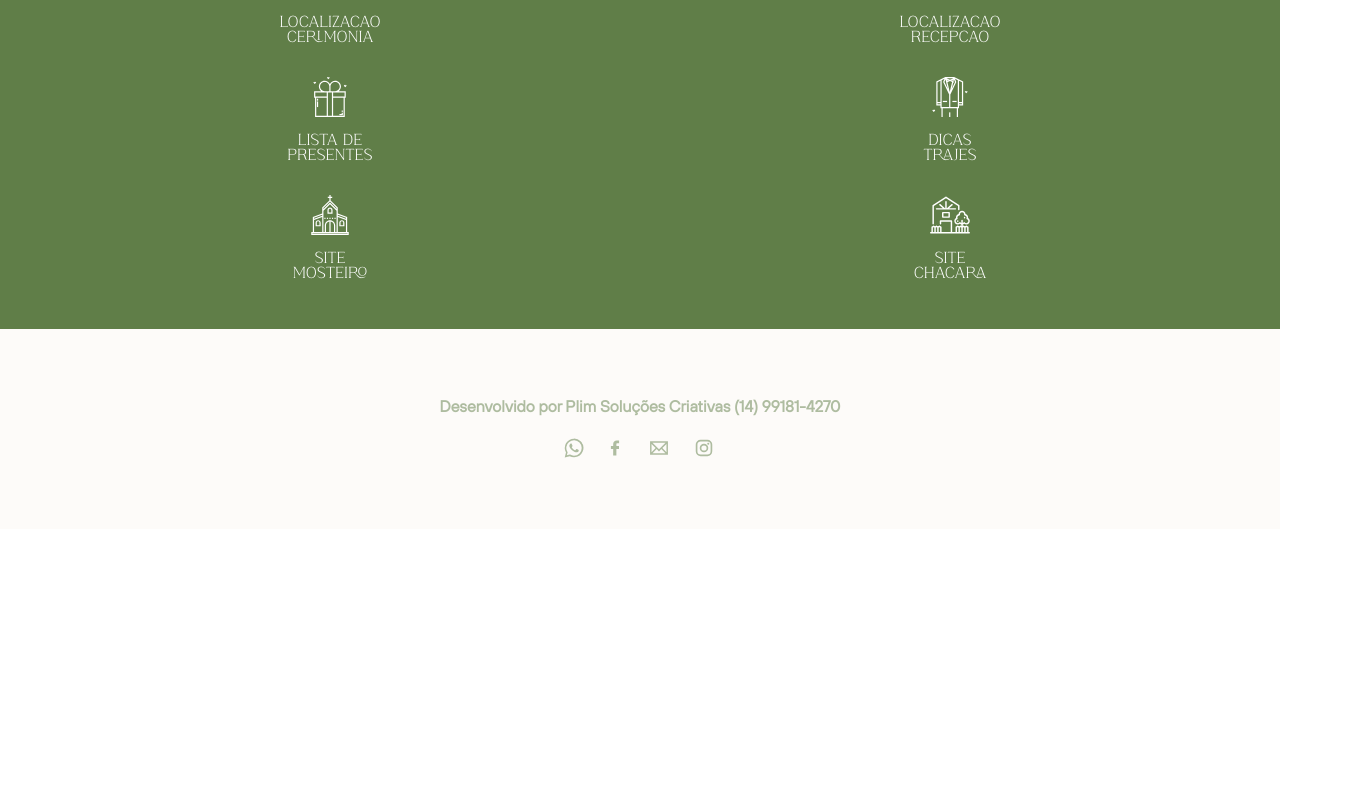
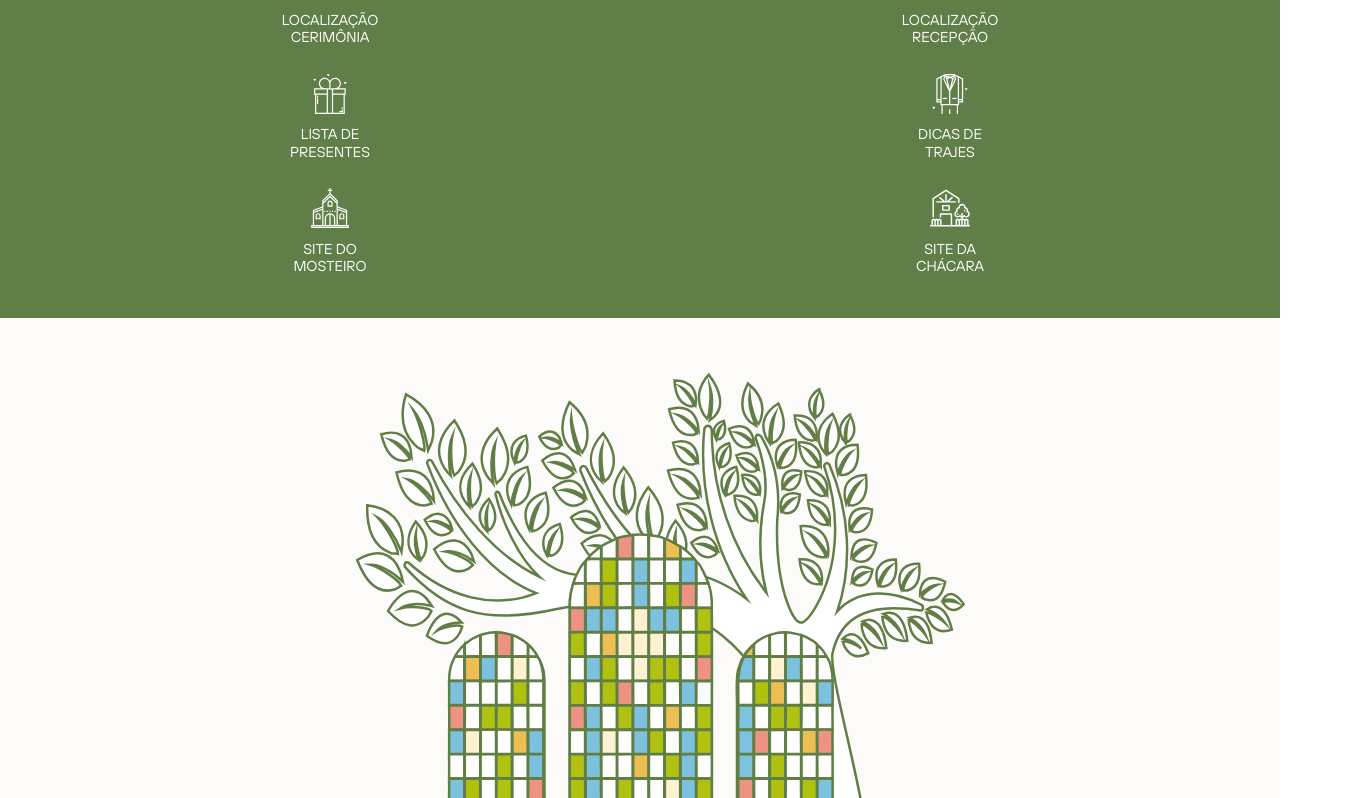
Before and after one commit to marcelorossini/wedding, a Next.js app: page / in a window 1280 px wide. Shown: the part 1082-1880 px from the top of the page, 1350 px wide, since content can reach past the window. Before the commit the page ends 1611 px from the top, so only its background shows below. Built offline with nearby package versions, Linux system fonts and the light colour scheme.

Commit message:
add fonts

```diff
--- a/components/pages/footer/index.js
+++ b/components/pages/footer/index.js
@@ -1,10 +1,13 @@
-import { Wrapper, Social, Icon } from "./style";
+import { Wrapper, Social, Icon, Logo } from "./style";
 import { ReactSVG } from "react-svg";
 import Link from "next/link";
 
 export default function Footer() {
   return (
     <Wrapper>
+      <Logo>
+        <ReactSVG id="logo" src="../assets/logo-c.svg" />
+      </Logo>
       Desenvolvido por Plim Soluções Criativas (14) 99181-4270
       <Social>
         <Icon size="20px">
--- a/components/pages/footer/style.js
+++ b/components/pages/footer/style.js
@@ -1,7 +1,6 @@
 import styled from "styled-components";
 
 export const Wrapper = styled.div`
-  height: 200px;
   padding: var(--padding-default);
   text-align: center;
   font-family: "TT Hoves";
@@ -31,3 +30,9 @@ export const Icon = styled.div`
     height: ${({ size }) => size};
   }
 `;
+
+export const Logo = styled.div`
+  width: 100%;
+  //max-width: 250px;
+  color: var(--color-primary);
+`;
--- a/components/pages/index/index.js
+++ b/components/pages/index/index.js
@@ -10,6 +10,7 @@ import {
   CountdownBox,
   CountdownItem,
   CountdownLabel,
+  LoadingStyled
 } from "./style";
 
 import Welcome from "@components/pages/welcome";
@@ -59,9 +60,7 @@ export default function Home() {
   return (
     <>
       <Head>
-        <title>
-          MARCELO E ARYABE - SAVE THE DATE
-        </title>
+        <title>MARCELO E ARYANE - SAVE THE DATE</title>
       </Head>
       <Background id="back" />
       <Wrapper>
@@ -70,7 +69,9 @@ export default function Home() {
         </Logo>
         {days && (
           <CountdownBox>
-            <CountdownItem type="title"><ReactSVG src="../assets/icons/calendar.svg" /> FALTAM EXATAMENTE</CountdownItem>
+            <CountdownItem type="title">
+              <ReactSVG src="../assets/icons/calendar.svg" /> FALTAM EXATAMENTE
+            </CountdownItem>
             <CountdownItem type="day">
               {days}
               <CountdownLabel>DIAS</CountdownLabel>
@@ -93,6 +94,17 @@ export default function Home() {
       <Welcome />
       <Links />
       <Footer />
+      <Loading />
     </>
   );
 }
+
+const Loading = () => {
+  return (
+    <LoadingStyled>
+      <Logo>
+        <ReactSVG id="logo" src="../assets/logo-c.svg" />
+      </Logo>
+    </LoadingStyled>
+  );
+};
--- a/components/pages/index/style.js
+++ b/components/pages/index/style.js
@@ -1,4 +1,14 @@
-import styled from "styled-components";
+import styled, { keyframes } from "styled-components";
+
+export const fadeOut = keyframes`
+  0% {
+      opacity: 1;
+  }
+  100% {
+    opacity: 0;
+    display: none;
+  }
+`;
 
 export const Background = styled.div`
   position: absolute;
@@ -36,6 +46,23 @@ export const Logo = styled.div`
   width: 100%;
   //max-width: 250px;
   color: var(--color-primary);
+`;
+
+export const LoadingStyled = styled.div`
+  position: absolute;
+  z-index: 1000;
+  top: 0;
+  left: 0;
+  width: 100vw;
+  height: 100vh;
+  display: flex;
+  justify-content: center;
+  align-items: center;
+  background: #ffffff;
+  background: url("./assets/texture.jpg") no-repeat;
+  background-size: cover;
+  background-position: top center;
+  animation: ${fadeOut} 3s forwards;
 `;
 
 
--- a/components/pages/links/index.js
+++ b/components/pages/links/index.js
@@ -14,7 +14,7 @@ export default function Links() {
             <span>
               Localização
               <br />
-              Cerimonia
+              Cerimônia
             </span>
           </Link>
         </Button>
@@ -41,7 +41,7 @@ export default function Links() {
           <Link href="dicas-trajes">
             <ReactSVG src="../assets/icons/suit.svg" />
             <span>
-              Dicas
+              Dicas de
               <br />
               Trajes
             </span>
@@ -51,7 +51,7 @@ export default function Links() {
           <Link href="https://agromonges.com/">
             <ReactSVG src="../assets/icons/church.svg" />
             <span>
-              Site
+              Site do
               <br />
               mosteiro
             </span>
@@ -61,9 +61,9 @@ export default function Links() {
           <Link href="https://chacarasantamaria.wixsite.com/torrinha">
             <ReactSVG src="../assets/icons/farm.svg" />
             <span>
-              Site
+              Site da
               <br />
-              Chacara
+              Chácara
             </span>
           </Link>
         </Button>
--- a/components/pages/links/style.js
+++ b/components/pages/links/style.js
@@ -35,16 +35,18 @@ export const Button = styled.div`
     height: 2.5em;
     color: #ffffff;
   }
+  a {
+    display: contents;
+  }
   span {
-    font-size: 1em;
+    font-size: .9em;
     height: 2.2em;
     display: flex;
     align-items: center;
     justify-content: center;
-  }
-  a {
-    border: 1px solid red;
-    display: contents;
+    font-family: 'TT Hoves' !important;
+    text-transform: uppercase;
+    line-height: 1.2em;
   }
   cursor: pointer;
   transition: .3s all;
--- a/components/pages/pageTemplate/style.js
+++ b/components/pages/pageTemplate/style.js
@@ -18,6 +18,7 @@ export const BackButton = styled.div`
   display: flex;
   justify-content: center;
   align-items: center;
+  gap: 5px;
   svg {
     width: 20px;
   }
@@ -34,6 +35,11 @@ export const Header = styled.div`
   display: flex;
   color: var(--color-primary);
   text-align: center;
+  span {
+    font-family: "TT Hoves" !important;
+    text-transform: uppercase;
+    font-weight: bold;
+  }
 `;
 
 export const Main = styled.div`
--- a/components/pages/welcome/index.js
+++ b/components/pages/welcome/index.js
@@ -8,7 +8,7 @@ export default function Home() {
 
         <p>
           Criamos esse site para ajudá-los com algumas informações referentes ao
-          grande dia. Por aqui vocês encontrarão mais informações acerca da
+          grande dia. Por aqui, vocês encontrarão mais informações acerca da
           localização, dicas e muito mais.
           <br />
           <br />
@@ -19,7 +19,7 @@ export default function Home() {
           <br />
           Tudo será perfeitamente feito conforme a nossa personalidade, gostos e
           sonhos. Nossa intenção é que o dia seja leve, feliz, abençoado e
-          repleto de pessoas que amamos, por isso, sua presença será muito
+          repleto de pessoas que amamos. Por isso, sua presença será muito
           especial!
           <br />
           <br />
--- a/pages/_document.js
+++ b/pages/_document.js
@@ -37,9 +37,6 @@ export default class MyDocument extends Document {
           <link rel={"preconnect"} href={"https://fonts.googleapis.com"} />
           <link rel={"preconnect"} href={"https://fonts.gstatic.com"} />
           <link rel="manifest" href="/manifest.json" />
-          <meta name="msapplication-TileColor" content="#607E48" />
-          <meta name="msapplication-TileImage" content="/ms-icon-144x144.png" />
-          <meta name="theme-color" content="#607E48" />
         </Head>
         <body>
           <Main />
```
Also changed, not shown: components/pages/pageTemplate/index.js (+5 -2 lines), public/assets/icons/farm.svg.
